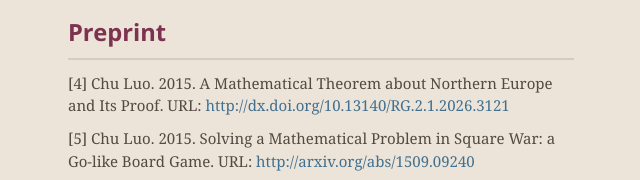
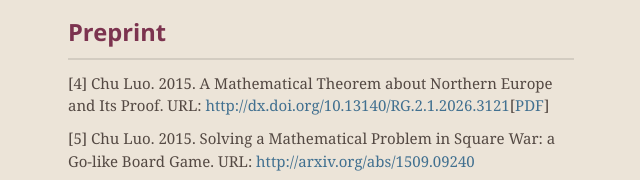
Before and after one commit to cluo29/cluo29.github.io, a plain HTML site: page index.html in a window 1280 px wide. Shown: the part 1421-1601 px from the top of the page, 319-959 px from the left. Drawn offline with nearby package versions, Linux system fonts and the light colour scheme.

Commit message:
Update index.html

```diff
--- a/index.html
+++ b/index.html
@@ -94,7 +94,7 @@ URL: <a href="http://dx.doi.org/10.1109/NGMAST.2014.20">http://dx.doi.org/10.110
 
 <h4>Preprint</h4>
 <p>[4] Chu Luo. 2015. A Mathematical Theorem about Northern Europe and Its Proof.
-URL: <a href="http://dx.doi.org/10.13140/RG.2.1.2026.3121">http://dx.doi.org/10.13140/RG.2.1.2026.3121</a></p>
+URL: <a href="http://dx.doi.org/10.13140/RG.2.1.2026.3121">http://dx.doi.org/10.13140/RG.2.1.2026.3121</a>[<a href="images/Chu Luo CV 20151114.pdf">PDF</a>]</p>
 <p>[5] Chu Luo. 2015. Solving a Mathematical Problem in Square War: a Go-like Board Game.
 URL: <a href="http://arxiv.org/abs/1509.09240">http://arxiv.org/abs/1509.09240</a></p>
 <p>[6] Jiyou Li, Chu Luo and Zeying Xu. 2015.
```
